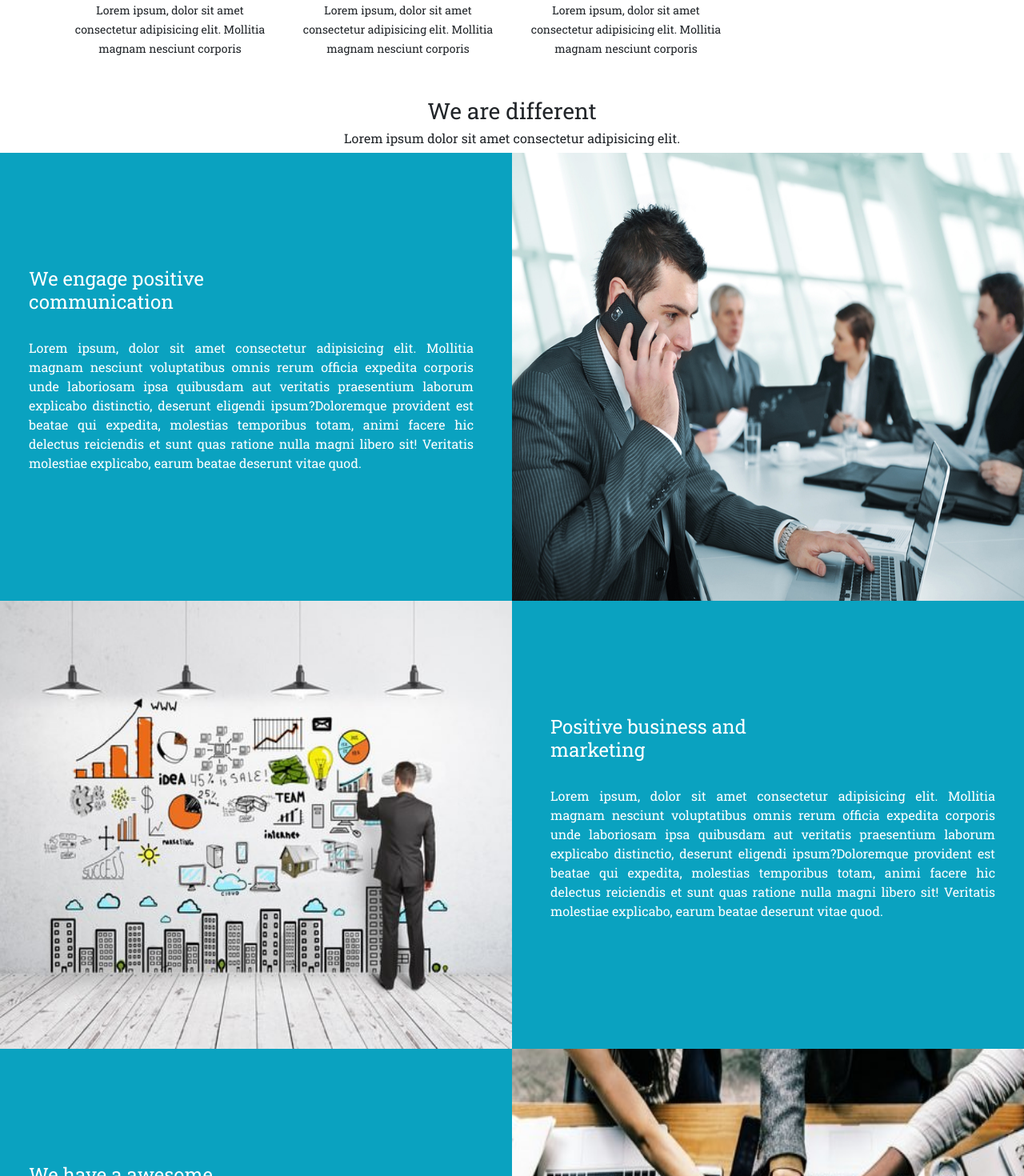
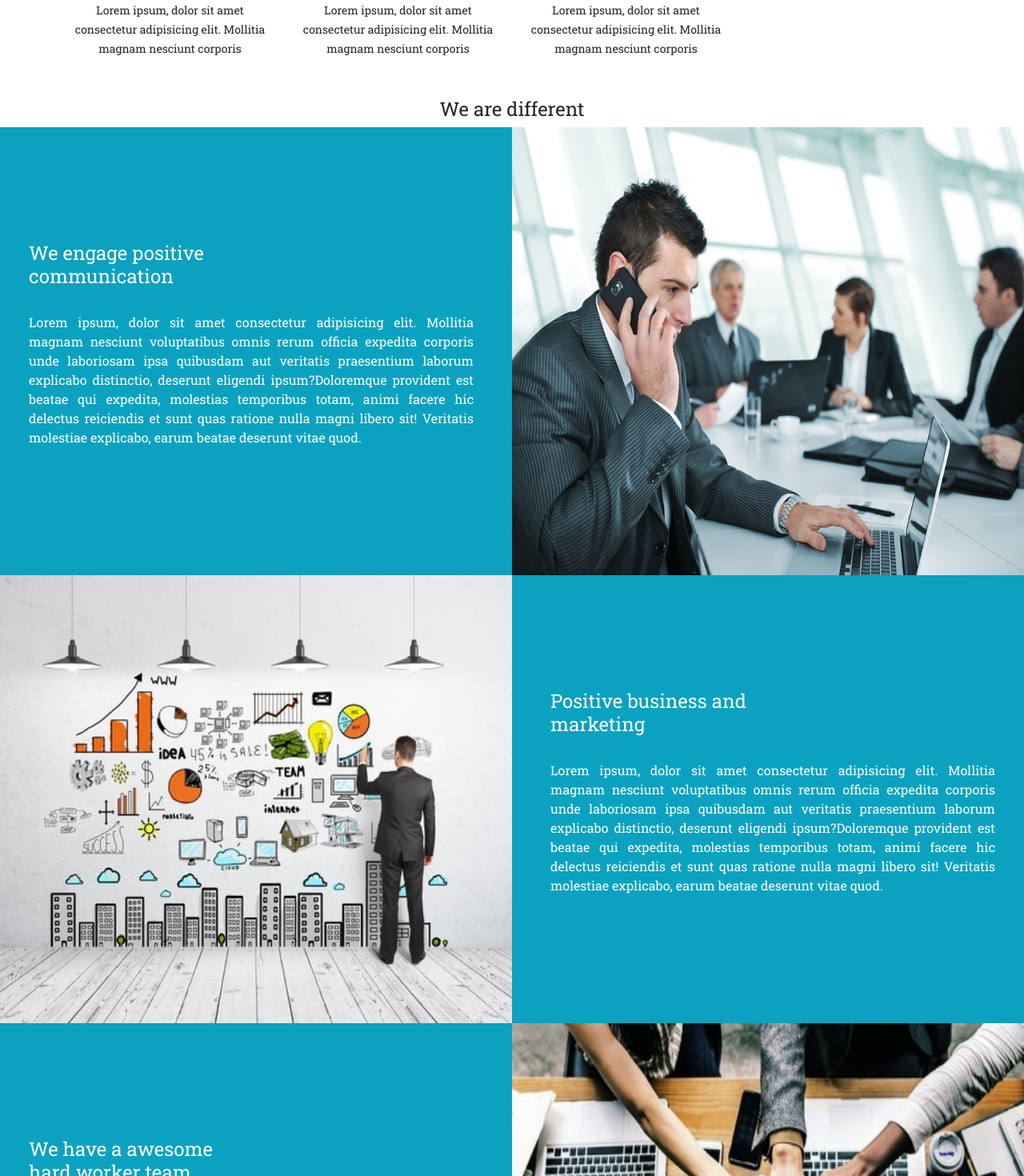
Before and after one commit to Mitnog-IT/client-app, a Next.js app: page / in a window 1280 px wide. Shown: the part 1300-2770 px from the top of the page at 80% size. Built offline with nearby package versions, Linux system fonts and the light colour scheme.

Commit message:
accesibility improved

```diff
--- a/components/content/Capacity.jsx
+++ b/components/content/Capacity.jsx
@@ -14,48 +14,47 @@ const Capacity = () => {
             overflow: 'hidden',
         }}>
             <div className={style.heading}>
-                <h3>We are different</h3>
-                <h6>Lorem ipsum dolor sit amet consectetur adipisicing elit.</h6>
+                <h4>We are different</h4>
             </div>
-            <Row className={style.row}>
+            <article className={`row ${style.row}`}>
                 <Col md={6} className="d-flex justify-content-center align-items-center p-5">
-                    <div>
+                    <section>
                         <h4>We engage positive <br /> communication</h4><br />
-                        <p style={{ textAlign: 'justify' }}><span>Lorem ipsum, dolor sit amet consectetur adipisicing elit. Mollitia magnam nesciunt voluptatibus omnis rerum officia expedita corporis unde laboriosam ipsa quibusdam aut veritatis praesentium laborum explicabo distinctio, deserunt eligendi ipsum?</span><span>Doloremque provident est beatae qui expedita, molestias temporibus totam, animi facere hic delectus reiciendis et sunt quas ratione nulla magni libero sit! Veritatis molestiae explicabo, earum beatae deserunt vitae quod.</span></p>
-                    </div>
+                        <p style={{ textAlign: 'justify' }}>Lorem ipsum, dolor sit amet consectetur adipisicing elit. Mollitia magnam nesciunt voluptatibus omnis rerum officia expedita corporis unde laboriosam ipsa quibusdam aut veritatis praesentium laborum explicabo distinctio, deserunt eligendi ipsum?Doloremque provident est beatae qui expedita, molestias temporibus totam, animi facere hic delectus reiciendis et sunt quas ratione nulla magni libero sit! Veritatis molestiae explicabo, earum beatae deserunt vitae quod.</p>
+                    </section>
                 </Col>
                 <Col md={6} style={{ position: 'relative' }}>
                     <div>
-                        <Image src={communication} layout="fill" objectFit='fill' alt="" />
+                        <Image src={communication} layout="fill" objectFit='fill' alt="positive communication" />
                     </div>
                 </Col>
-            </Row>
-            <Row className={style.row}>
+            </article>
+            <article className={`row ${style.row}`}>
                 <Col md={6} style={{ position: 'relative' }}>
                     <div>
-                        <Image src={marketing} layout="fill" objectFit='fill' alt="" />
+                        <Image src={marketing} layout="fill" objectFit='fill' alt="Positive business marketing" />
                     </div>
                 </Col>
                 <Col md={6} className="d-flex justify-content-center align-items-center p-5">
-                    <div>
+                    <section>
                         <h4>Positive business and<br /> marketing</h4> <br />
-                        <p style={{ textAlign: 'justify' }}><span>Lorem ipsum, dolor sit amet consectetur adipisicing elit. Mollitia magnam nesciunt voluptatibus omnis rerum officia expedita corporis unde laboriosam ipsa quibusdam aut veritatis praesentium laborum explicabo distinctio, deserunt eligendi ipsum?</span><span>Doloremque provident est beatae qui expedita, molestias temporibus totam, animi facere hic delectus reiciendis et sunt quas ratione nulla magni libero sit! Veritatis molestiae explicabo, earum beatae deserunt vitae quod.</span></p>
-                    </div>
+                        <p style={{ textAlign: 'justify' }}>Lorem ipsum, dolor sit amet consectetur adipisicing elit. Mollitia magnam nesciunt voluptatibus omnis rerum officia expedita corporis unde laboriosam ipsa quibusdam aut veritatis praesentium laborum explicabo distinctio, deserunt eligendi ipsum?Doloremque provident est beatae qui expedita, molestias temporibus totam, animi facere hic delectus reiciendis et sunt quas ratione nulla magni libero sit! Veritatis molestiae explicabo, earum beatae deserunt vitae quod.</p>
+                    </section>
                 </Col>
-            </Row>
-            <Row className={style.row}>
+            </article>
+            <article className={`row ${style.row}`}>
                 <Col md={6} className="d-flex justify-content-center align-items-center p-5">
-                    <div>
+                    <section>
                         <h4>We have a awesome<br /> hard worker team</h4> <br />
-                        <p style={{ textAlign: 'justify' }}><span>Lorem ipsum, dolor sit amet consectetur adipisicing elit. Mollitia magnam nesciunt voluptatibus omnis rerum officia expedita corporis unde laboriosam ipsa quibusdam aut veritatis praesentium laborum explicabo distinctio, deserunt eligendi ipsum?</span><span>Doloremque provident est beatae qui expedita, molestias temporibus totam, animi facere hic delectus reiciendis et sunt quas ratione nulla magni libero sit! Veritatis molestiae explicabo, earum beatae deserunt vitae quod.</span></p>
-                    </div>
+                        <p style={{ textAlign: 'justify' }}>Lorem ipsum, dolor sit amet consectetur adipisicing elit. Mollitia magnam nesciunt voluptatibus omnis rerum officia expedita corporis unde laboriosam ipsa quibusdam aut veritatis praesentium laborum explicabo distinctio, deserunt eligendi ipsum?Doloremque provident est beatae qui expedita, molestias temporibus totam, animi facere hic delectus reiciendis et sunt quas ratione nulla magni libero sit! Veritatis molestiae explicabo, earum beatae deserunt vitae quod.</p>
+                    </section>
                 </Col>
                 <Col md={6} style={{ position: 'relative' }}>
                     <div>
                         <Image src={team} layout="fill" objectFit='fill' alt="" />
                     </div>
                 </Col>
-            </Row>
+            </article>
         </section>
     );
 };
--- a/components/content/ExtraPart.jsx
+++ b/components/content/ExtraPart.jsx
@@ -7,19 +7,19 @@ const ExtraPart = () => {
             textAlign: 'center',
             fontFamily: '"Roboto Slab", serif',
         }}>
-            <div className="container d-flex justify-content-around align-items-center"
+            <section className="container d-flex justify-content-around align-items-center"
                 style={{ minHeight: '150px' }}>
-                <div>
+                <section>
                     <h6>We want to understand your business and its challenges – don’t be shy!</h6>
-                    <h3>So Are you ready to get our service ?</h3>
-                </div>
+                    <h3>Please feel free to give us a shout out on <a href="mitnogit@gmail.com" style={{color:'#0aa2c0'}}>E-mail</a>.</h3>
+                </section>
                 {/* <button style={{
                     padding: '2px 50px',
                     border: 'none',
                     background: '#0aa2c0',
                     color: '#fff'
                 }}>Yes</button> */}
-            </div>
+            </section>
         </section>
     );
 };
--- a/components/content/Testimonial.jsx
+++ b/components/content/Testimonial.jsx
@@ -16,7 +16,7 @@ const Testimonial = () => {
                                 <div className={`p-5 ${style.item_card}`}>
                                     <Image src={client1} alt="client1" width={100} height={100} style={{ borderRadius: '50%' }} />
                                     <p>{item.speech}</p>
-                                    <h5 className="text-warning"><AiFillStar /><AiFillStar /><AiFillStar />
+                                    <h5 style={{color:'#ffc107'}}><AiFillStar /><AiFillStar /><AiFillStar />
                                         <AiFillStar /><AiFillStar /></h5>
                                     <h4>{item.author}</h4>
                                     <small>{item.city},{item.country}</small>
--- a/components/content/Welcome.jsx
+++ b/components/content/Welcome.jsx
@@ -5,7 +5,7 @@ const Welcome = () => {
 
     return (
         <section className={style.container}>
-            <div className={style.content}>
+            <section className={style.content}>
                 <h1>Our Tech Your Future</h1>
                 <br /> <h3 >
                     <b><Typist sentences={
@@ -14,7 +14,7 @@ const Welcome = () => {
                         typingSpeed={100}
                         loop={true} /></b>
                 </h3>
-            </div>
+            </section>
         </section>
     );
 };
--- /dev/null
+++ b/pages/_document.js
@@ -0,0 +1,18 @@
+import Document, { Html, Head, Main, NextScript } from 'next/document';
+
+class MyDocument extends Document {
+
+    render() {
+        return (
+            <Html lang="en">
+                <Head />
+                <body>
+                    <Main />
+                    <NextScript />
+                </body>
+            </Html>
+        )
+    }
+}
+
+export default MyDocument
--- a/styles/Footer.module.css
+++ b/styles/Footer.module.css
@@ -10,12 +10,12 @@
 }
 .social > a {
   /* color: #fff; */
-  color: #0aa2c0;
+  color: #01ceff;
   text-decoration: none;
 }
 
 .social > a:hover {
-  color: #7dbcca;
+  color: #0aa2c0;
   text-decoration: none;
 }
 
@@ -24,5 +24,5 @@
 }
 
 .block > small:hover {
-  color: #0aa2c0;
+  color: #01ceff;
 }
```
Also changed, not shown: components/content/Footer.jsx (+6 -7 lines).
